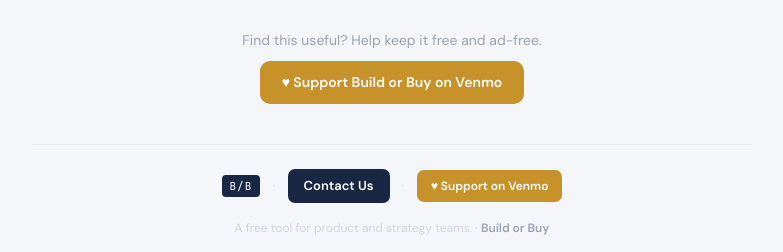
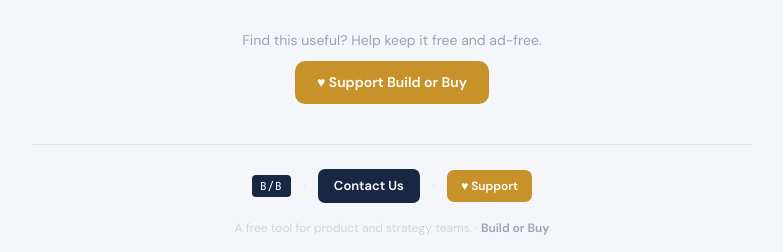
Before and after one commit to sparksopedia/BuildBuy, a Next.js app: page / in a window 1280 px wide. Shown: the part 1303-1555 px from the top of the page, without its empty margins (248-1031 px from the left). Built offline with nearby package versions, Linux system fonts and the light colour scheme; no server answers.

Commit message:
Replace Venmo donation link with Stripe
https://claude.ai/code/session_01Qv1mbG237hZR8ropqx2QTv

```diff
--- a/src/components/Footer.tsx
+++ b/src/components/Footer.tsx
@@ -60,7 +60,7 @@ export default function Footer({ onContact }: FooterProps) {
         </button>
         <span style={{ color: "#E5E7EB" }}>·</span>
         <a
-          href="https://venmo.com/sparksopedia"
+          href="https://donate.stripe.com/eVq3cxbrpbp732g8Ra0Ny00"
           target="_blank"
           rel="noopener noreferrer"
           className="venmo-btn"
@@ -80,7 +80,7 @@ export default function Footer({ onContact }: FooterProps) {
             transition: "background 0.15s",
           }}
         >
-          ♥ Support on Venmo
+          ♥ Support
         </a>
       </div>
       <p style={{ fontSize: 12, color: "#D1D5DB", textAlign: "center" }}>
--- a/src/components/views/HomeView.tsx
+++ b/src/components/views/HomeView.tsx
@@ -551,7 +551,7 @@ export default function HomeView({ onNavigate, onRubricLoaded }: HomeViewProps)
               Find this useful? Help keep it free and ad-free.
             </p>
             <a
-              href="https://venmo.com/sparksopedia"
+              href="https://donate.stripe.com/eVq3cxbrpbp732g8Ra0Ny00"
               target="_blank"
               rel="noopener noreferrer"
               className="venmo-btn"
@@ -569,7 +569,7 @@ export default function HomeView({ onNavigate, onRubricLoaded }: HomeViewProps)
                 transition: "background 0.15s",
               }}
             >
-              ♥ Support Build or Buy on Venmo
+              ♥ Support Build or Buy
             </a>
           </div>
 
```
